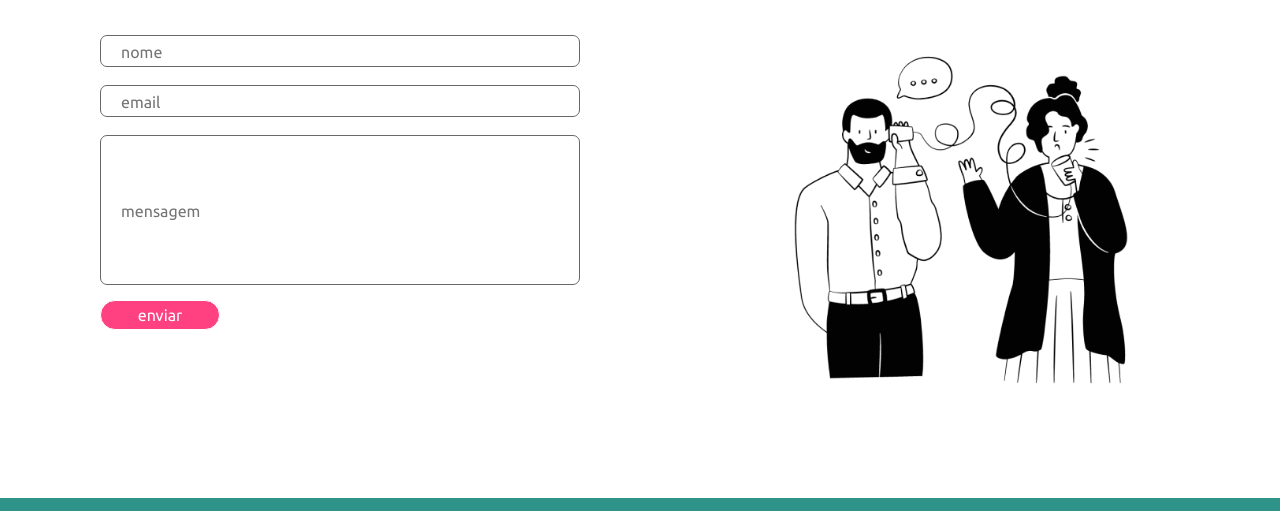
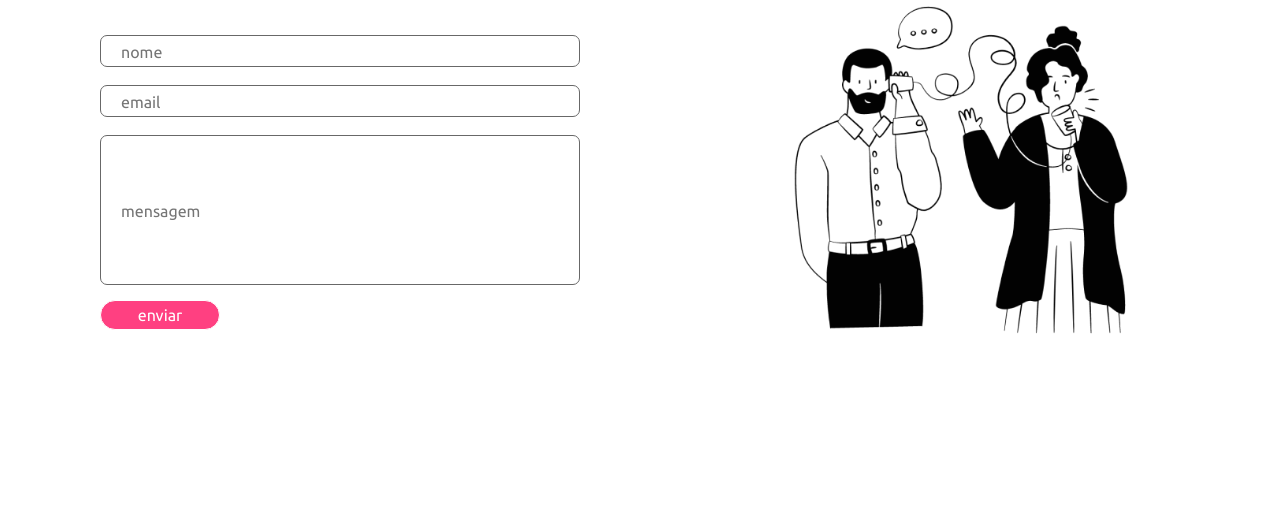
Before and after one commit to darlenedesenvolvedor/project-responsivo.io, a plain HTML site: page contato.html in a window 1280 px wide. Shown: the part 234-745 px from the top of the page. Drawn offline with Linux system fonts and the light colour scheme.

Commit message:
Desafio1 Gama Finalizado

```diff
--- a/contato.css
+++ b/contato.css
@@ -38,8 +38,8 @@
     width: 350px;
     height: auto;
     text-align:right;
-    padding-top: 60px;
-    padding-bottom: 100px;
+    padding-top: 10px;
+    padding-bottom: 300px;
 
 }
 .form button {
@@ -82,6 +82,7 @@
         display: flex;
         flex-direction: column;
         width: 100%;
+        padding-top: 100px;
 
     }
 }
```
